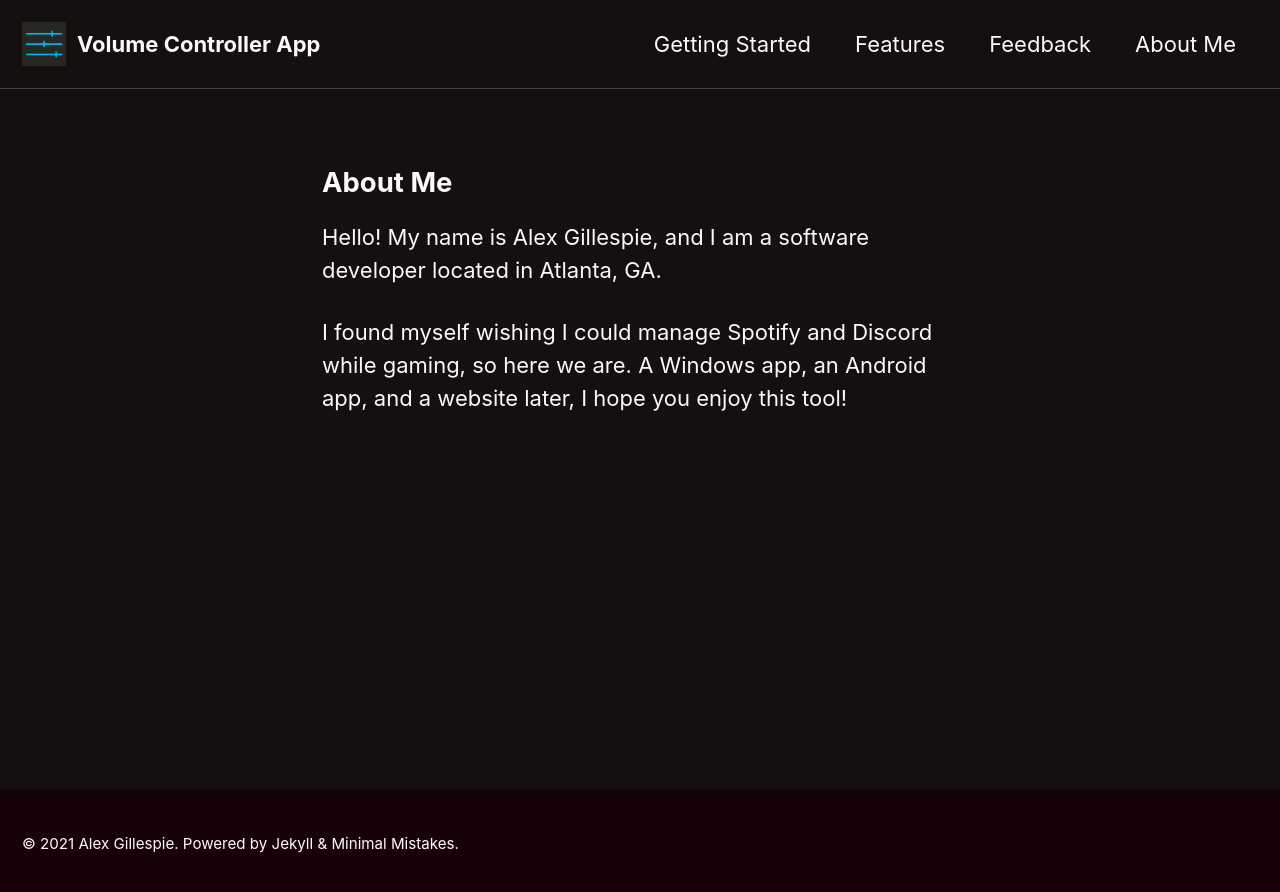
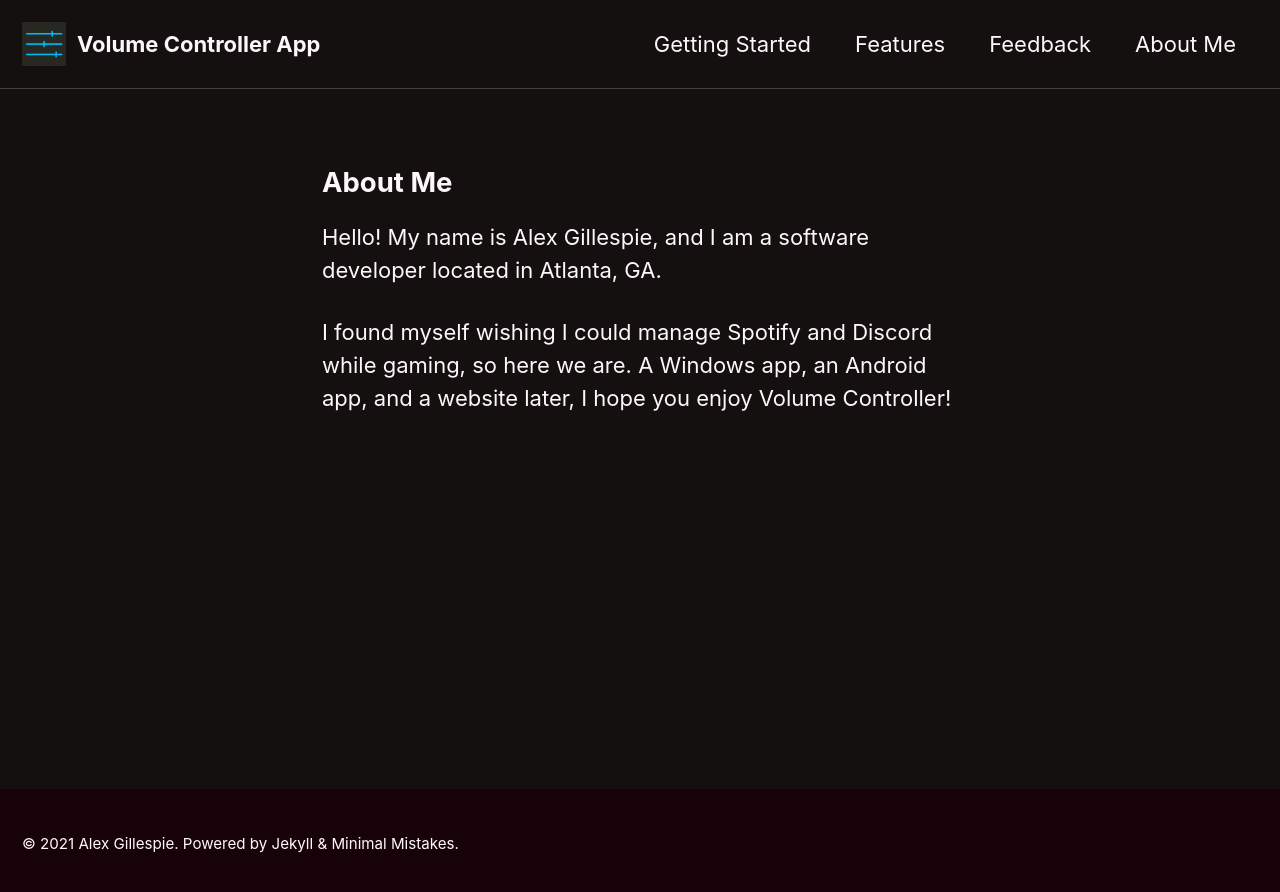
Before and after one commit to VolumeControllerApp/VolumeControllerApp.github.io, a Jekyll site: the page built from about-me.html, in a window 1280 px wide. Shown: the top 892 px of the page. Built offline with Jekyll 4.4.1, drawn with Linux system fonts in a browser that asks for light colours; cached includes are drawn as plain includes.

```diff
--- a/about-me.html
+++ b/about-me.html
@@ -4,4 +4,5 @@ layout: archive
 <h2>About Me</h2>
 <p>Hello! My name is Alex Gillespie, and I am a software developer located in Atlanta, GA.</p>
 
-I found myself wishing I could manage Spotify and Discord while gaming, so here we are. A Windows app, an Android app, and a website later, I hope you enjoy this tool!
+<p>I found myself wishing I could manage Spotify and Discord while gaming, so here we are. A Windows app, an Android
+    app, and a website later, I hope you enjoy Volume Controller!</p>
--- a/feedback.html
+++ b/feedback.html
@@ -2,4 +2,5 @@
 layout: archive
 ---
 <h2>Feedback</h2>
-This app is a passion project, and I would love to hear any feedback you have. Please reach out to me <a href="mailto:VolumeControllerApp@Gmail.com">here</a> at VolumeControllerApp@Gmail.com.
+<p></p>This app is a passion project, and I would love to hear any feedback you have.</p>
+<p>Please <a href="mailto:volumecontrollerapp@gmail.com"> reach out</a> at volumecontrollerapp@gmail.com</p>
```
Also changed, not shown: index.html (+15 -9 lines), features.html (line endings or trailing spaces).
